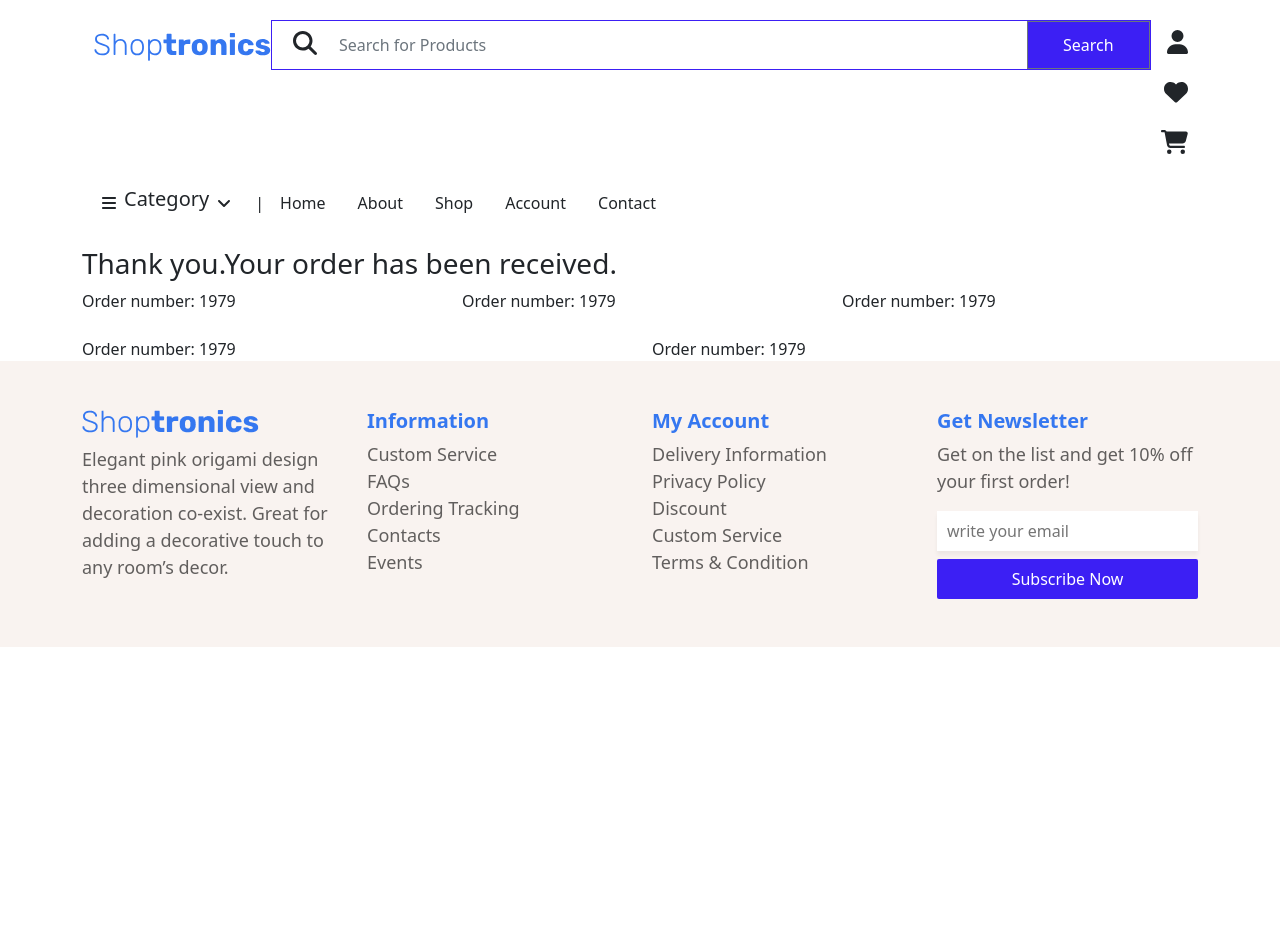
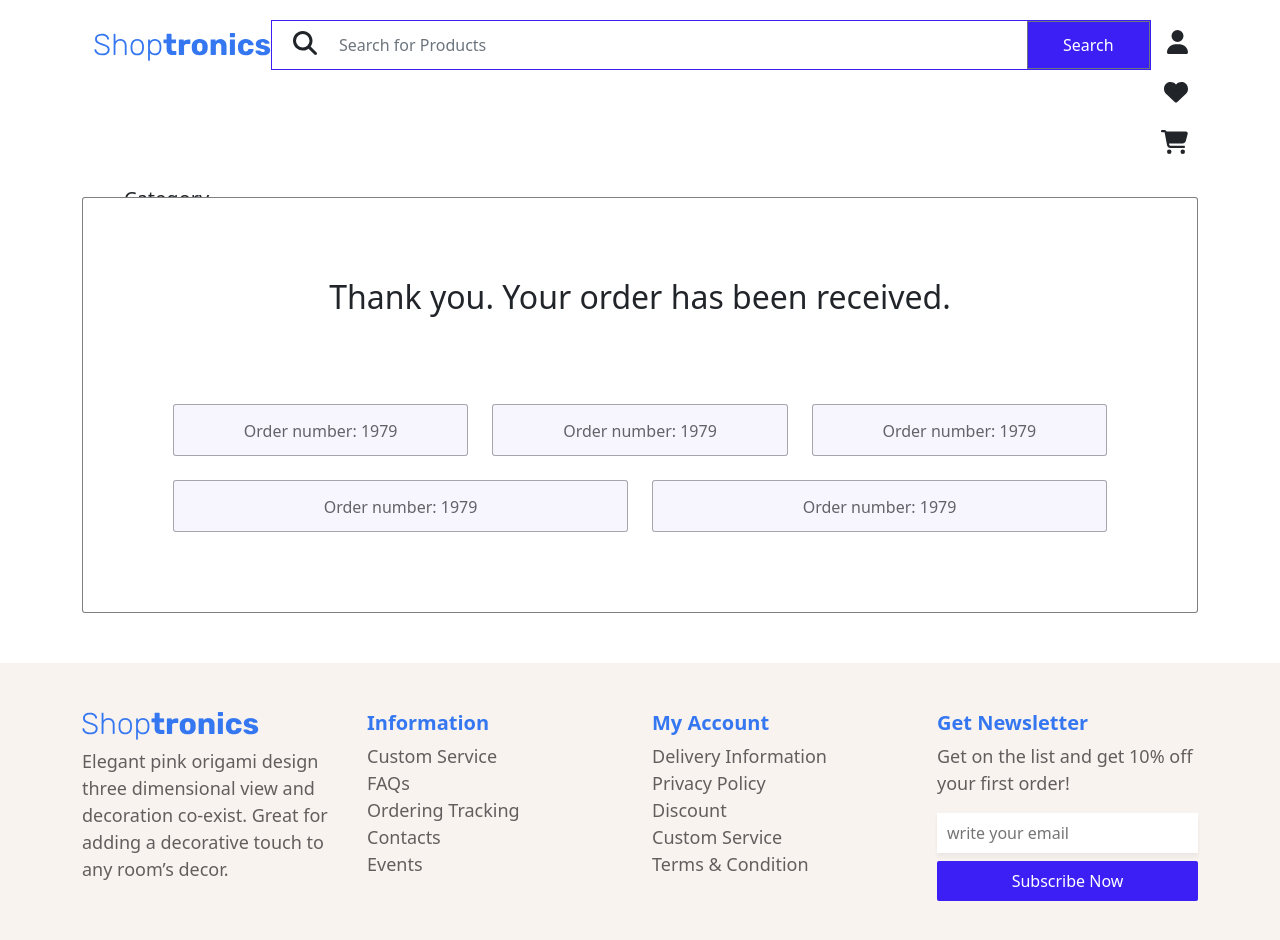
Before and after one commit to naimuddin374/ecommerce-playground, a Next.js app: page /Getting in a window 1280 px wide. Shown: the top 940 px of the page. Before the commit the page ends 800 px from the top, so only its background shows below. Built offline with nearby package versions, Linux system fonts and the light colour scheme; what easy-peasy would draw is missing.

Commit message:
fixing page name

```diff
--- a/pages/Getting/index.jsx
+++ b/pages/Getting/index.jsx
@@ -7,7 +7,7 @@ const Getting = () => {
 
             <div className="container" >
                 <div className="getting-box">
-                    <h3 className="getting-heading">Thank you.Your order has been received.</h3>
+                    <h3 className="getting-heading">Thank you. Your order has been received.</h3>
 
                     <div className="row">
                         <div className="col-4">
--- a/styles/components/_index.scss
+++ b/styles/components/_index.scss
@@ -9,6 +9,7 @@
 @import "../components/order-summary";
 @import "../components/Check-out-form";
 @import "../components/check-out-card";
+@import "./getting/getting.scss";
 
 // SHOP PAGE STYLE
 @import "./filter-bar";
```
